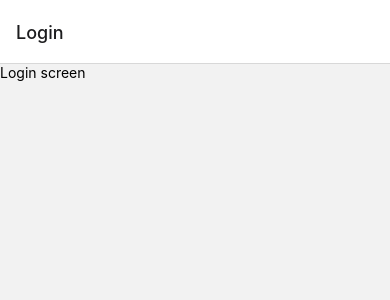
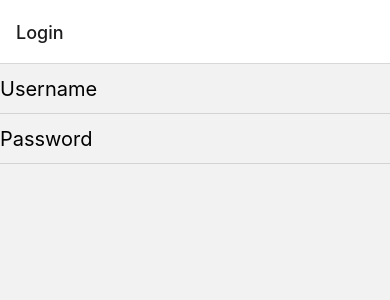
Before and after one commit to wc42888/typescript-simple-app, a React Native app: screen /Login in a window 390 px wide. Shown: the top 300 px of the page. Built offline with nearby package versions, Linux system fonts and the light colour scheme.

Commit message:
added input component to login page

```diff
--- a/src/screens/LoginScreen.tsx
+++ b/src/screens/LoginScreen.tsx
@@ -1,8 +1,31 @@
-import React from 'react';
-import {Text} from 'react-native';
+import React, {useState} from 'react';
+import {useForm} from 'react-hook-form';
+import {Input} from '@components/index';
 
 const LoginScreen: React.FC<{}> = () => {
-  return <Text>Login screen</Text>;
+  const {control, clearErrors} = useForm({
+    mode: 'onBlur',
+  });
+
+  return (
+    <>
+      <Input
+        placeholder="Username"
+        control={control}
+        name="username"
+        rules={{
+          required: 'username is required',
+        }}
+        clearErrors={clearErrors}
+      />
+      <Input
+        placeholder="Password"
+        control={control}
+        name="password"
+        clearErrors={clearErrors}
+      />
+    </>
+  );
 };
 
 export default LoginScreen;
```
